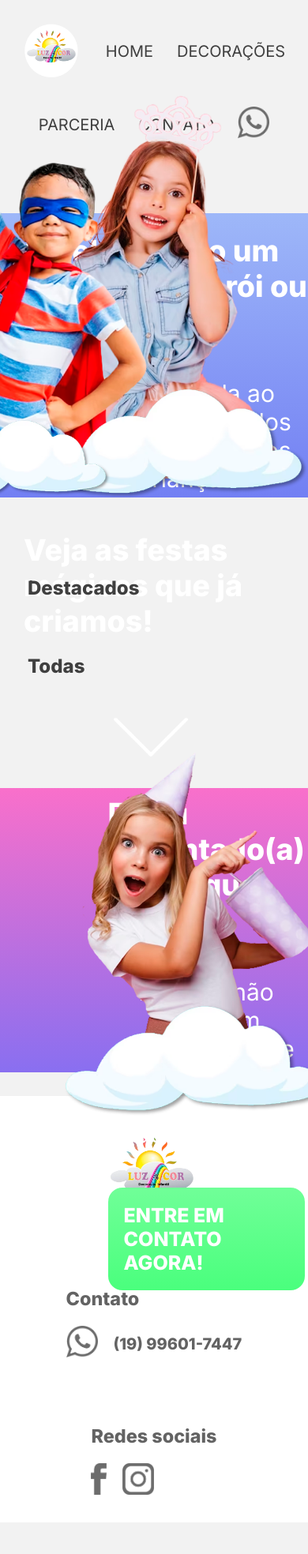
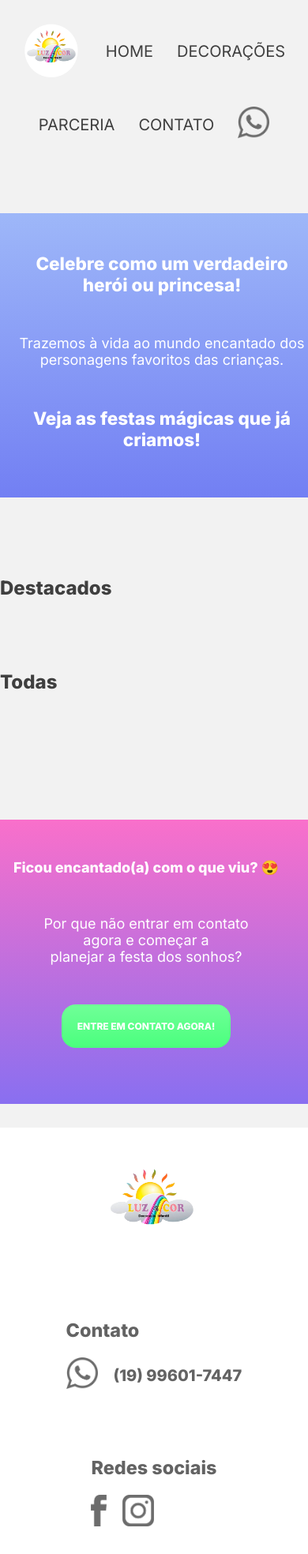
Before and after one commit to JoaoVictorBRr/LuzEcor, a PHP site: page /decoracoes.php in a window 390 px wide; the page is wider, and only the part inside the window is pictured. Shown: that part at 79% size. Before the commit the page ends 1928 px from the top of that part, so only its background shows below. Run offline with PHP 8.4, Linux system fonts and the light colour scheme; data that the repository does not hold is empty.

Commit message:
Ajustando responsividade

```diff
--- a/decoracoes.php
+++ b/decoracoes.php
@@ -33,7 +33,7 @@
 
 <section class="banner_01">
     <div class="main_content_banner_01">
-        <img class="duasCriancas" src="./ImagensSite-LuzeCor/Fotos/Criança6_Nuvem.png" alt="Criança3_Nuvem">
+
         <div class="texto_banner_01">
             <h2>Celebre como um verdadeiro herói ou princesa! </h2>
             <div>
@@ -43,10 +43,10 @@
             <h2>Veja as festas mágicas que já criamos!</h2>
 
         </div>
+        <img class="duasCriancas" src="./ImagensSite-LuzeCor/Fotos/Criança6_Nuvem.png" alt="Criança3_Nuvem">
+    </div>
+</section>
 
-    </div>
-    <img src="./ImagensSite-LuzeCor/Fotos/arrowDown.gif" alt="arrowDown" class="arrowDown">
-</section>
 
 <section class="destacados_container">
     <h2 class="titulos_categorias">Destacados</h2>
@@ -95,7 +95,8 @@
         <div class="texto_banner_02">
             <h2>Ficou encantado(a) com o que viu? 😍</h2>
             <div>
-            <p> Por que não entrar em contato agora e começar a</p>
+            <p> Por que não entrar em contato</p>
+            <p> agora e começar a</p>
             <p>planejar a festa dos sonhos?</p>
             </div>
             <a class="button_contact" href=""><strong>ENTRE EM CONTATO AGORA!</strong></a>
--- a/index.php
+++ b/index.php
@@ -82,13 +82,17 @@
 
              </div>
     </div>
-    <img class="criancaMenina" src="./ImagensSite-LuzeCor/Fotos/Criança1_Nuvem.png" align="right" alt="">
+
+    <div>
+    <img class="criancaMenina" src="./ImagensSite-LuzeCor/Fotos/Criança1_Nuvem.png" align="right" alt="imagem_criana">
+    </div>
 </section>
 
 <section class="banner_03">
     <div>
         <img class="criancaApontandoCima" src="./ImagensSite-LuzeCor/Fotos/Criança2_Nuvem.png" alt="Criança2_Nuvem">
     </div>
+
     <div class="texto_banner_03">
         <div>
         <p>Na Luz e Cor nós  fazemos mais do</p>
--- a/styles/pags/decoracoes.css
+++ b/styles/pags/decoracoes.css
@@ -2,21 +2,20 @@
 
 .banner_01{
     background: linear-gradient(180deg, rgba(86, 133, 254, 0.54) 0%, rgba(6, 30, 244, 0.54) 100%);    height: 360px;
+
 }
 .main_content_banner_01{
 
     margin-top: 90px;
     display: flex;
     flex-direction: row;
-    gap: 35%;
+    justify-content: space-around;
 
 }
 .duasCriancas{
     width: 500px;
-    position: absolute;
-    top: 70px;
-    right: 0;
-
+    top: -120px;
+    position: relative;
 }
 .texto_banner_01{
    font-family: Inter;
@@ -24,41 +23,45 @@
    display: flex;
    flex-direction: column;
    gap: 50px;
-   align-items: center;
-   justify-content: center;
+   text-align: center;
    font-size: 25px;
-   margin-top: 25px;
-   margin-left: 30px;
+  margin-top: 40px;
+
 }
 
 .texto_banner_01 div p{
     font-size: 30px;
     font-weight: 400;
-    text-align: center;
-}
-.arrowDown{
-    width: 310px;
-    display: flex;
-    margin: 0 auto;
-    margin-top: 10px;
 
 }
+
 .destacados_container{
     margin-top: 100px;
+    display: flex;
+    flex-direction: column;
+
 }
+
 .todas_container{
+
     margin-top: 50px;
+    display: flex;
+    flex-direction: column;
+    justify-content: center;
+
 }
 .titulos_categorias{
-    margin-left: 35px;
+
     font-family: inter;
     color: #3F3F3F;
 }
 .categorias_content{
+
     display: flex;
     flex-wrap: wrap;
     gap: 25px;
     margin: 20px;
+
 }
 .cardDecoracao{
     cursor: pointer;
@@ -102,7 +105,7 @@
 .main_content_banner_02{
 
     margin-top: 120px;
-    justify-content: space-between;
+    justify-content: center;
     display: flex;
     flex-direction: row;
     gap: 35%;
@@ -126,7 +129,7 @@
    align-items: center;
    justify-content: center;
    font-size: 25px;
-
+    text-align: center;
 }
 
 .texto_banner_02 div p{
@@ -145,3 +148,155 @@
 .button_contact:hover{
   transform: scale(1.1);
 }
+@media screen and (max-width: 1439px){
+    .texto_banner_01{
+        font-size: 20px;
+    }
+    .duasCriancas{
+        width: 400px;
+       top: -60px;
+    }
+}
+@media screen and (max-width: 1154px){
+    .texto_banner_01{
+        font-size: 20px;
+        align-items: start;
+        text-align: start;
+        margin-left: 20px;
+    }
+    .texto_banner_02{
+        font-size: 20px;
+        align-items: end;
+        text-align: end;
+        margin-right: 20px;
+    }
+    .texto_banner_02 div p {
+        font-size: 25px;
+        text-align: end;
+    }
+    .criancaMeninaApontando{
+        width: 400px;
+        top: -50px;
+    }
+}
+@media screen and (max-width: 1027px){
+    .duasCriancas{
+        width: 350px;
+       top: -20px;
+    }
+    .texto_banner_01{
+        font-size: 20px;
+
+    }
+    .texto_banner_01 div p{
+        font-size: 25px;
+
+    }
+
+}
+@media screen and (max-width: 861px){
+    .duasCriancas{
+        width: 350px;
+       top: -20px;
+    }
+    .texto_banner_01{
+        font-size: 20px;
+        margin-top: 10px;
+        width: 800px;
+    }
+    .texto_banner_01 div p{
+        font-size: 24px;
+
+    }
+    .texto_banner_02{
+        font-size: 15px;
+        width: 450px;
+    }
+    .texto_banner_02 div p {
+        font-size: 20px;
+
+    }
+
+}
+
+@media screen and (max-width: 861px){
+    .duasCriancas{
+        display: none;
+    }
+    .main_content_banner_01{
+        justify-content: center;
+        align-items: center;
+    }
+    .texto_banner_01{
+        font-size: 20px;
+        margin-top: 10px;
+        width: 800px;
+        text-align: center;
+        justify-content: center;
+        align-items: center;
+        margin-top: 25px;
+    }
+    .texto_banner_01 div p{
+        font-size: 24px;
+        text-align: center;
+        align-items: center;
+    }
+
+}
+
+@media screen and (max-width: 680px){
+
+    .texto_banner_02{
+        margin-top: 50px;
+        font-size: 12px;
+
+    }
+    .texto_banner_02 div p{
+        font-size: 18px;
+
+    }
+    .criancaMeninaApontando{
+        width: 350px;
+        top: -10px;
+
+
+    }
+
+}
+@media screen and (max-width: 598px){
+
+    .criancaMeninaApontando{
+       display: none;
+
+
+    }
+    .texto_banner_02{
+        text-align: center;
+       align-items: center;
+
+    }
+    .texto_banner_02 div p{
+       text-align: center;
+
+    }
+    .main_content_banner_02{
+        align-items: center;
+        justify-content: center;
+        gap: 0;
+    }
+
+}
+
+@media screen and (max-width: 493px){
+
+    .texto_banner_01{
+        margin-top: 50px;
+        font-size: 15px;
+
+    }
+    .texto_banner_01 div p{
+        font-size: 18px;
+
+    }
+
+}
```
Also changed, not shown: styles/pags/index.css (+158 -11 lines).
